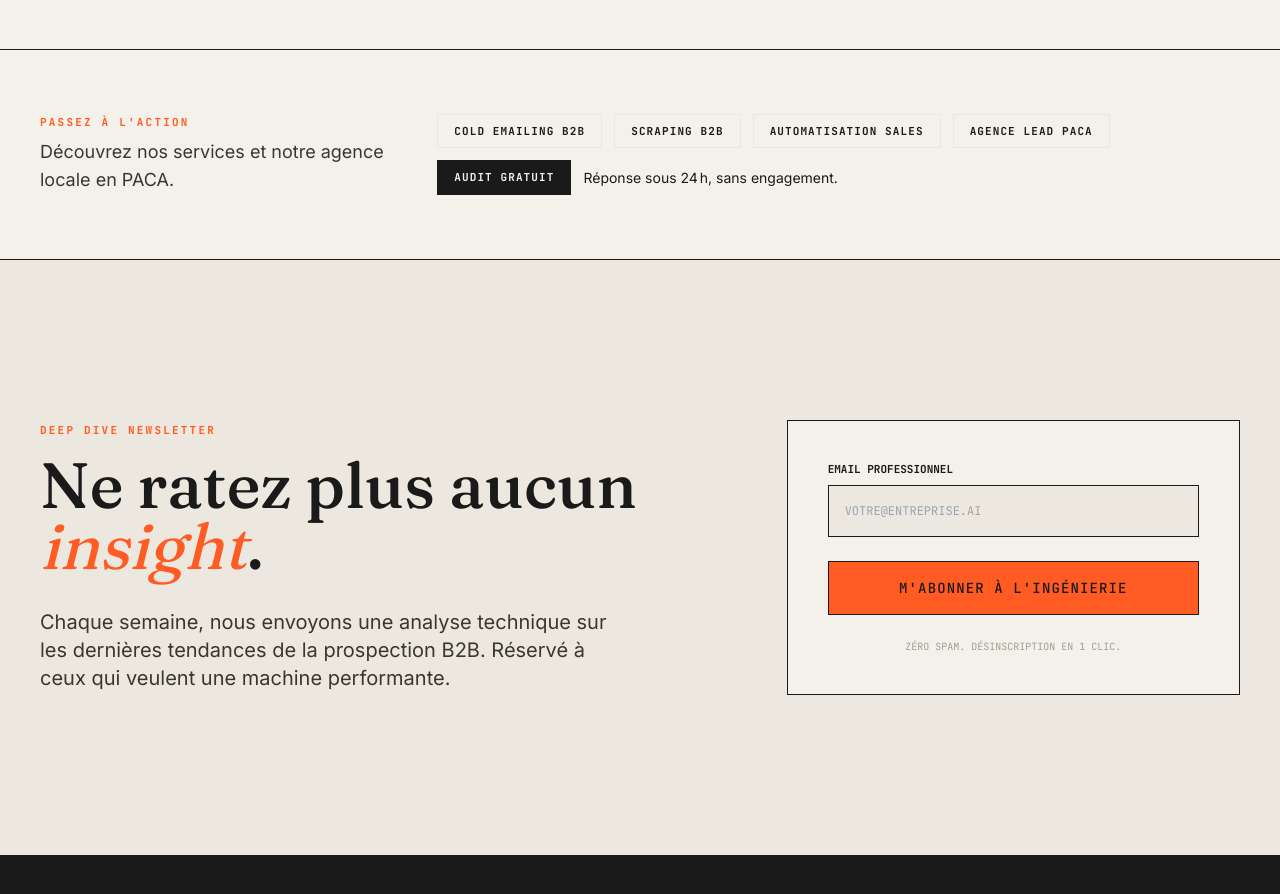
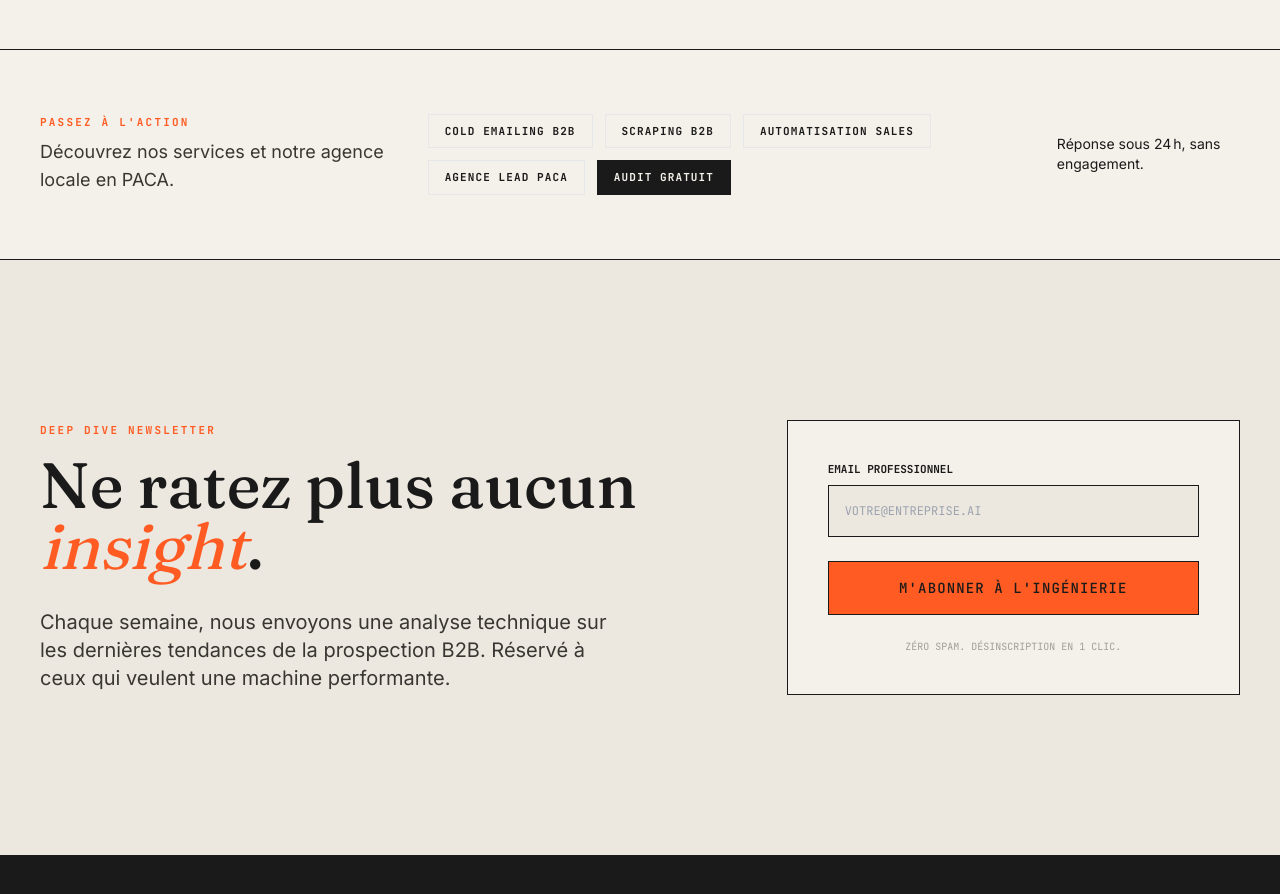
Before and after one commit to Jimmyjoe13/Nana-intelligence, a Next.js app: page /blog in a window 1280 px wide. Shown: the part 7240-8134 px from the top of the page. Built offline with nearby package versions, Linux system fonts and the light colour scheme; no server answers.

Commit message:
--message (#69)
Co-authored-by: Nana Intelligence Agents <agents@nana-intelligence.fr>

```diff
--- a/src/app/blog/page.tsx
+++ b/src/app/blog/page.tsx
@@ -95,8 +95,8 @@ export default function BlogPage() {
             <Link href="/services/automatisation-sales" className="font-mono text-[11px] text-ink uppercase tracking-widest font-bold border border-ink/20 px-4 py-2 hover:border-orange hover:text-orange transition-colors">Automatisation Sales</Link>
             <Link href="/agence-lead-generation" className="font-mono text-[11px] text-ink uppercase tracking-widest font-bold border border-ink/20 px-4 py-2 hover:border-orange hover:text-orange transition-colors">Agence Lead PACA</Link>
             <Link href="/contact" className="font-mono text-[11px] text-cream uppercase tracking-widest font-bold bg-ink border border-ink px-4 py-2 hover:border-orange hover:text-orange transition-colors">Audit gratuit</Link>
-                <p className="text-ink/80 text-sm mt-2">Réponse sous 24 h, sans engagement.</p>
           </div>
+          <p className="text-ink/80 text-sm">Réponse sous 24 h, sans engagement.</p>
         </div>
       </section>
 
```
